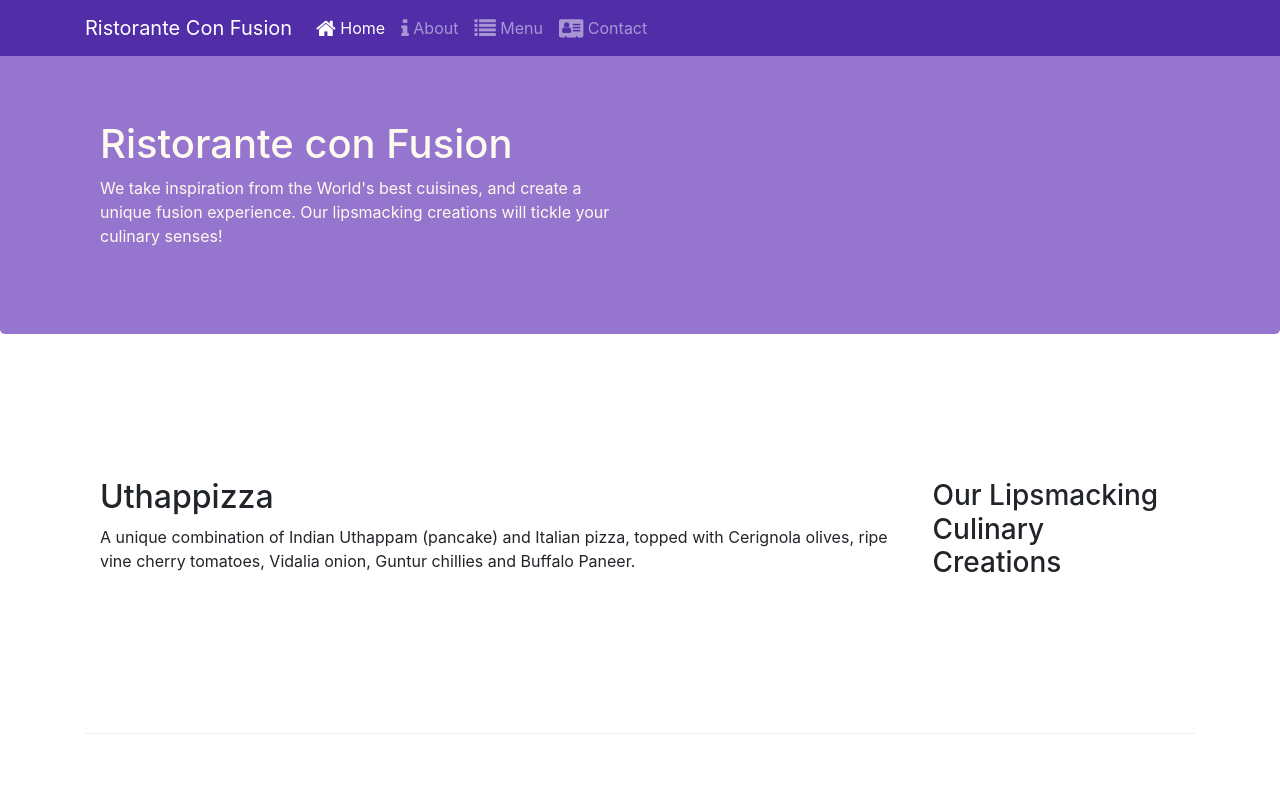
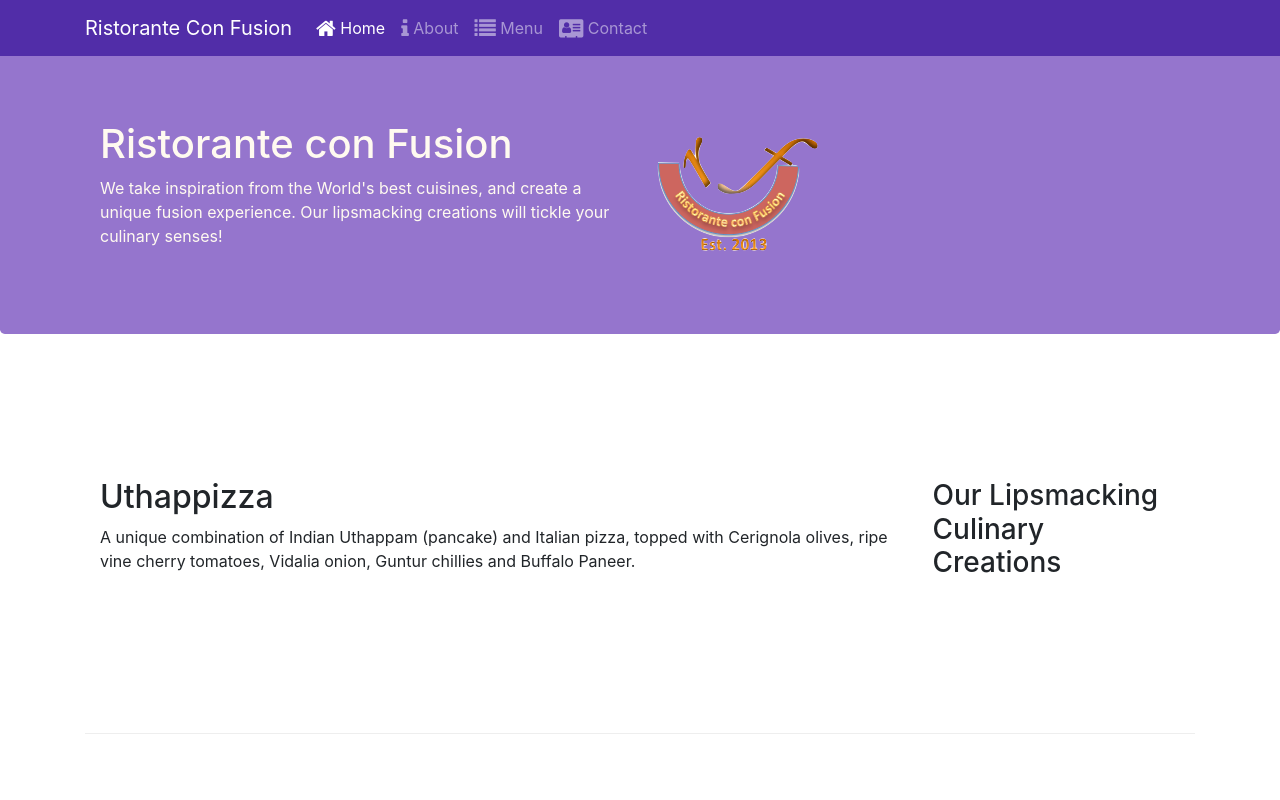
Before and after one commit to nguyenluongtrung/Ex5, a website: page index.html in a window 1280 px wide. Shown: the top 800 px of the page. Drawn offline with nearby package versions, Linux system fonts and the light colour scheme.

```diff
--- a/index.html
+++ b/index.html
@@ -56,7 +56,10 @@
 							your culinary senses!
 						</p>
 					</div>
-					<div class="col-12 col-sm"></div>
+					<div class="col-12 col-sm align-self-center">
+                        <img src="img/logo.png" class="img-fluid">
+                    </div>
+
 				</div>
 			</div>
 		</header>
```
Also changed, not shown: aboutus.html (+5 -4 lines), img/alberto.png (added), img/buffet.png (added), img/logo.png (added), img/uthappizza.png (added), 1 other file.
